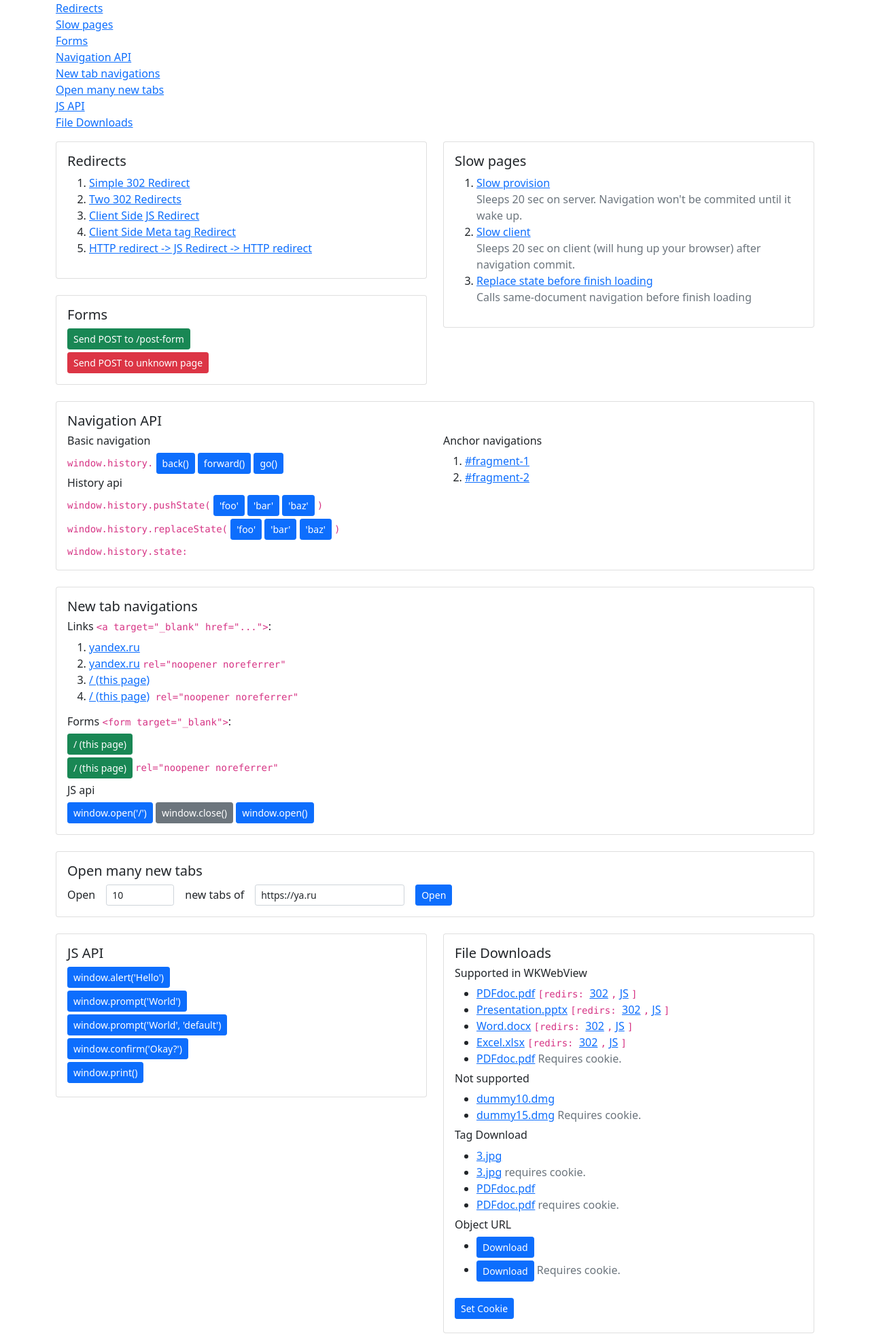
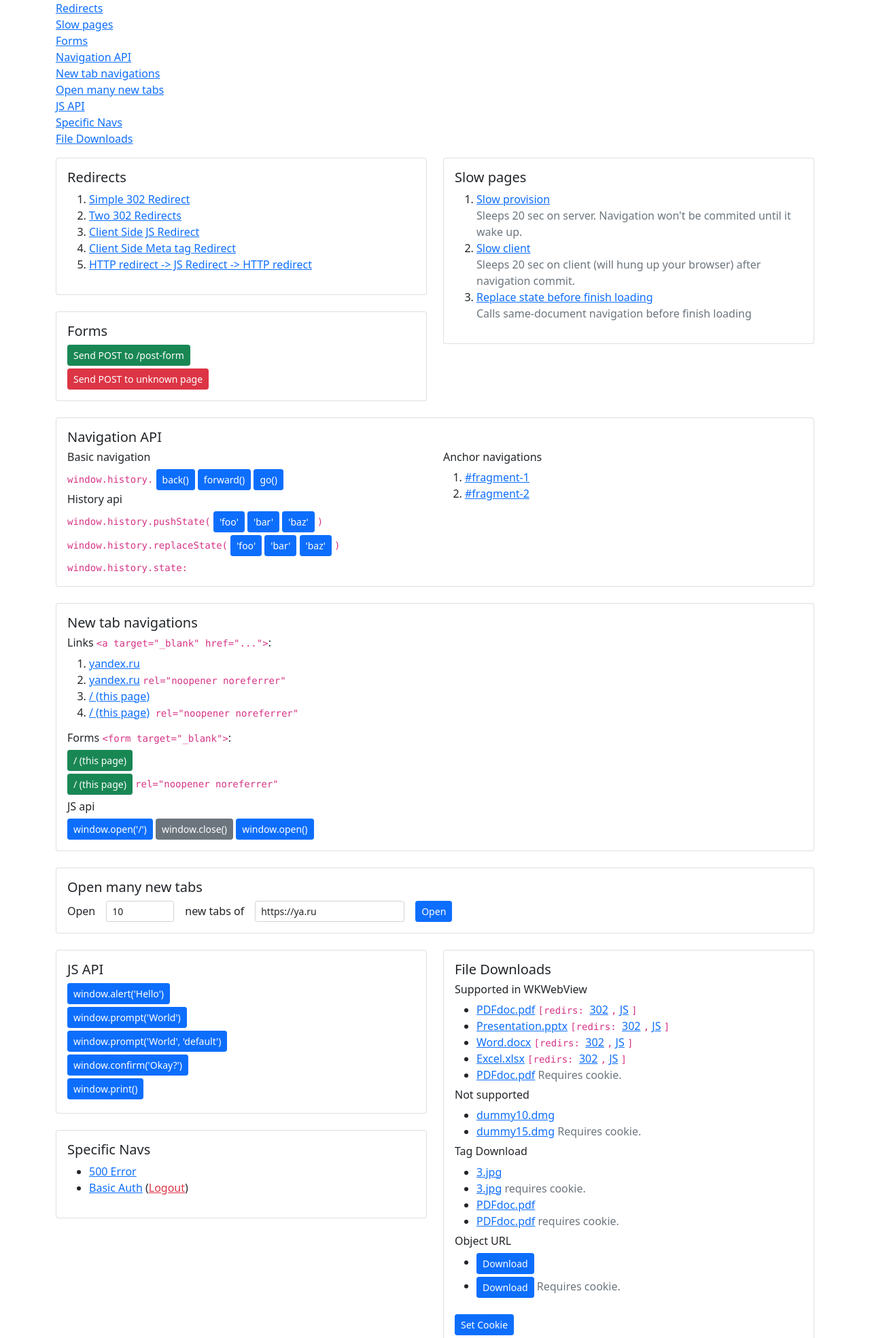
Before and after one commit to persidskiy/ibro-samples, a Flask app: page / in a window 1280 px wide. Shown: the part 63-2031 px from the top of the page at 68% size. Run offline with Flask 2, Linux system fonts and the light colour scheme.

Commit message:
specific navs

```diff
--- a/web/src/main.py
+++ b/web/src/main.py
@@ -3,6 +3,7 @@ import time
 
 from flask import Flask, redirect, render_template, request, abort, Blueprint
 from template_helpers import setup_context_processors
+from functools import wraps
 import file_download, redirs, forms, pages
 
 app = Flask(__name__)
@@ -47,6 +48,38 @@ def post_form():
     return redirect_final("Ok")
 
 
+@app.route("/error-500")
+def error_500():
+    abort(500)
+
+
 @app.errorhandler(404)
 def not_found(e):
     return render_template("404.html")
+
+def check_auth(username, password):
+    return len(username) > 0
+
+def login_required(f):
+    @wraps(f)
+    def wrapped_view(**kwargs):
+        auth = request.authorization
+        if not (auth and check_auth(auth.username, auth.password)):
+            return ('Unauthorized', 401, {
+                'WWW-Authenticate': 'Basic realm="Login Required"'
+            })
+
+        return f(**kwargs)
+
+    return wrapped_view
+
+@app.route('/basic-auth')
+@login_required
+def basic_auth():
+    return render_template('basic-auth.html', auth=request.authorization)
+
+
+@app.route('/basic-auth-logout')
+@login_required
+def basic_auth_logout():
+    return (render_template('401.html'), 401)
--- /dev/null
+++ b/web/src/templates/401.html
@@ -0,0 +1,4 @@
+{% extends 'common.html' %}
+{% block content %}
+<h2>Logged Out</h2>
+{% endblock %}
--- /dev/null
+++ b/web/src/templates/basic-auth.html
@@ -0,0 +1,6 @@
+{% extends 'common.html' %}
+{% block content %}
+<h3>Logged in</h3>
+<p>username: <code>{{auth.username}}</code></p>
+<p>password: <code>{{auth.password}}</code></p>
+{% endblock %}
--- a/web/src/templates/index.html
+++ b/web/src/templates/index.html
@@ -3,8 +3,8 @@
 
 
 {% block content %}
-{% set sections = ['Redirects', 'Slow pages', 'Forms', 'Navigation API', 'New tab navigations', 'Open many new tabs', 'JS API', 'File
-Downloads'] %}
+{% set sections = ['Redirects', 'Slow pages', 'Forms', 'Navigation API',
+'New tab navigations', 'Open many new tabs', 'JS API', 'Specific Navs', 'File Downloads'] %}
 
 {%macro section_header(idx) %}
 <h5 id="{{ get_fragment(sections[idx]) }}" class="card-title">{{sections[idx]}}</h5>
@@ -222,11 +222,20 @@ Downloads'] %}
         </div>
       </div>
     </div>
+    <div class="card mb-4">
+      <div class="card-body">
+        {{ section_header(7) }}
+        <ul>
+          <li><a href="{{url_for('error_500')}}">500 Error</a></li>
+          <li><a href="{{url_for('basic_auth')}}">Basic Auth</a> (<a class="text-danger" href="{{url_for('basic_auth_logout')}}">Logout</a>)</li>
+        </ul>
+      </div>
+    </div>
   </div>
   <div class=col-sm>
     <div class="card mb-4">
       <div class="card-body">
-        {{ section_header(7) }}
+        {{ section_header(8) }}
         <h6>Supported in WKWebView</h6>
         <ul class="mb-2">
           <li>{{ static_file_url('PDFdoc.pdf') }}</li>
```
